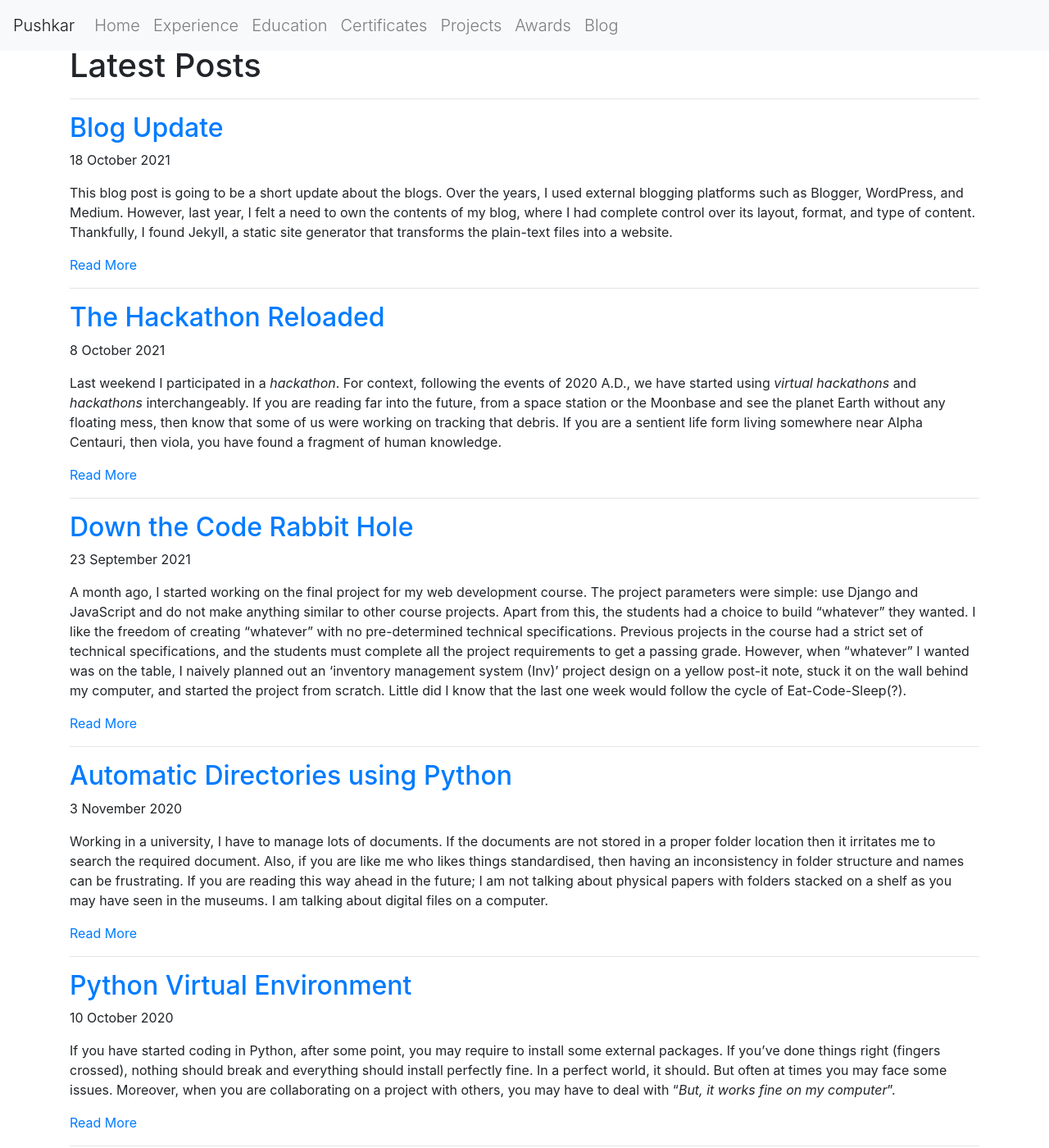
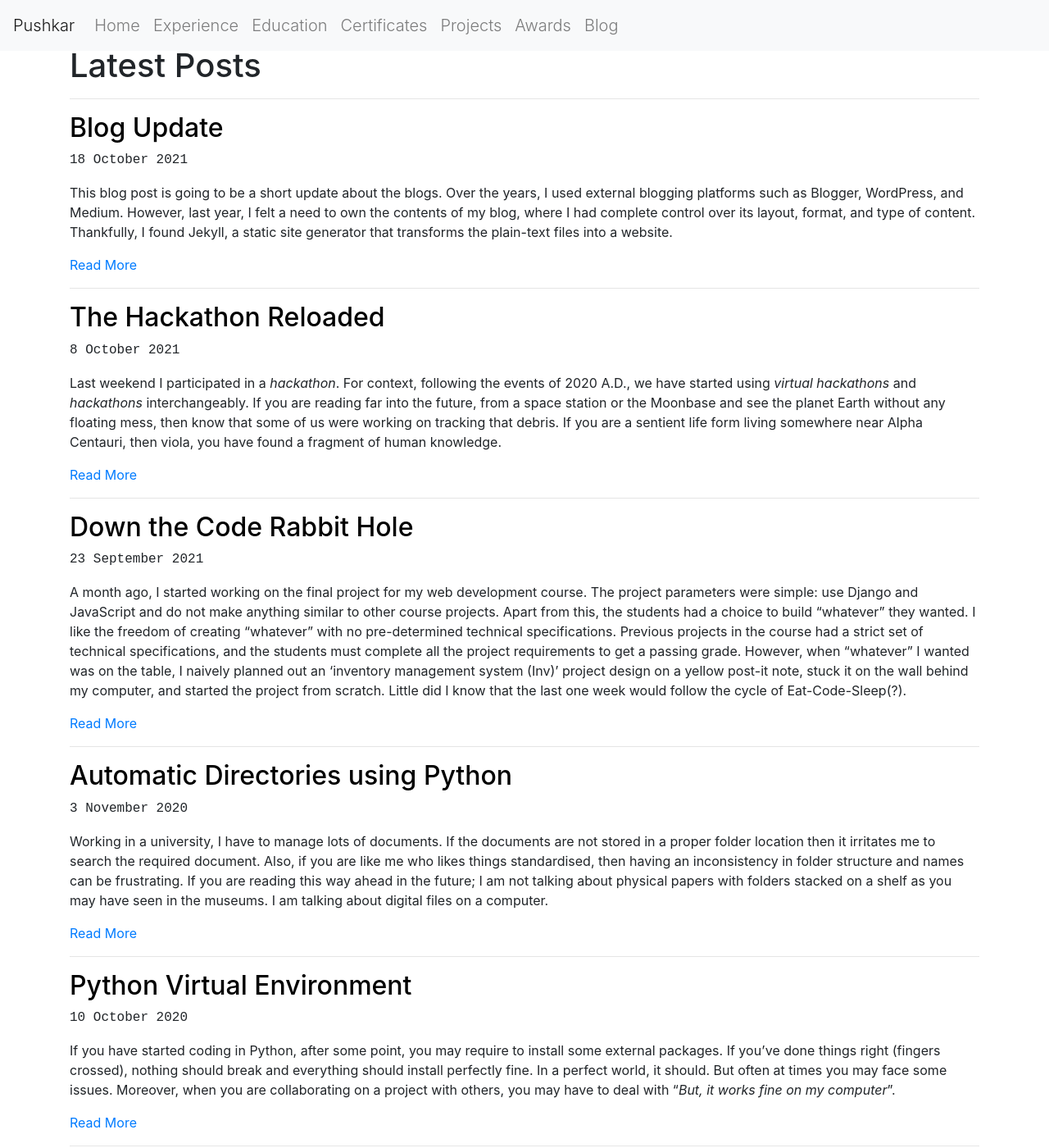
Before and after one commit to pushkarkadam/portfolio, a Jekyll site: the page built from blog.html, in a window 1280 px wide and 1400 px high. Shown: the whole window at 82% size. Built offline with Jekyll 4.4.1, drawn with Linux system fonts in a browser that asks for light colours; nearby versions of some CDN libraries.

Commit message:
Page title links not highlighting and font changed.

```diff
--- a/_layouts/post.html
+++ b/_layouts/post.html
@@ -9,7 +9,7 @@ layout: default
 <div class="page-header">
     <h1>{{ page.title }}</h1>
     {% if page.date %}
-        <p>{{ page.date | date: "%-d %B %Y" }}</p>
+        <p class="blog-meta">{{ page.date | date: "%-d %B %Y" }}</p>
     {% endif %}
 </div>
 {% if page.cover_image %}
--- a/_sass/main.scss
+++ b/_sass/main.scss
@@ -33,3 +33,15 @@ body {
     padding-top: 0px;
     left:0;
 }
+
+.blog-meta {
+    font-family: 'Courier New', monospace;
+}
+
+.page-title a:link {
+    color: black;
+}
+
+.page-title a:hover {
+    color: blue;
+}
--- a/blog.html
+++ b/blog.html
@@ -14,8 +14,8 @@ title: Blog
         {% for post in posts %}
             <li>
                 <div class="">
-                    <h2><a href="{{ site.baseurl }}{{ post.url }}">{{ post.title }}</a></h2>
-                    <p>{{ post.date | date: "%-d %B %Y" }}</p>
+                    <h2 class="page-title"><a href="{{ site.baseurl }}{{ post.url }}">{{ post.title }}</a></h2>
+                    <p class="blog-meta">{{ post.date | date: "%-d %B %Y" }}</p>
                     <p>{{ post.excerpt | markdownify }}</p>
                     <p><a href="{{ site.baseurl }}{{ post.url }}">Read More</a></p>
                 </div>
--- a/education.html
+++ b/education.html
@@ -19,7 +19,7 @@ title: Education
                         <img class="img-fluid" src="{{ site.baseurl }}/assets/images/university/{{ degree.image }}" alt="{{ job.image }}" height="100px" width="100px">
                     </div>
                     <div class="col-sm-11 col-md-11 col-lg-11">
-                        <h2><a href="{{ site.baseurl }}{{ degree.url }}">{{ degree.university }}</a></h2>
+                        <h2 class="page-title"><a href="{{ site.baseurl }}{{ degree.url }}">{{ degree.university }}</a></h2>
                         <h4>{{ degree.degree_title }}</h4>
                         <h6>{{ degree.stream }}</h6>
                         <p>{{ degree.start_date | date: "%Y" }} - {{ degree.end_date | date: "%Y"}}</p>
--- a/experience.html
+++ b/experience.html
@@ -19,7 +19,7 @@ title: Experience
                         <img class="img-fluid" src="{{ site.baseurl }}/assets/images/jobs/{{ job.image }}" alt="{{ job.image }}" height="100px" width="100px">
                     </div>
                     <div class="col-sm-11 col-md-11 col-lg-11">
-                        <h2><a href="{{ site.baseurl }}{{ job.url }}">{{ job.job_title }}</a></h2>
+                        <h2 class="page-title"><a href="{{ site.baseurl }}{{ job.url }}">{{ job.job_title }}</a></h2>
                         <h4>{{ job.name }}</h4>
                         <p>{{ job.start_date | date: "%B %Y" }} - {% if job.end_date %}{{ job.end_date | date: "%B %Y"}}{% else %}Present{% endif %}</p>
                         <p>{{ job.excerpt | markdownify }}</p>
```
Also changed, not shown: HISTORY.md (+2 -0 lines).
